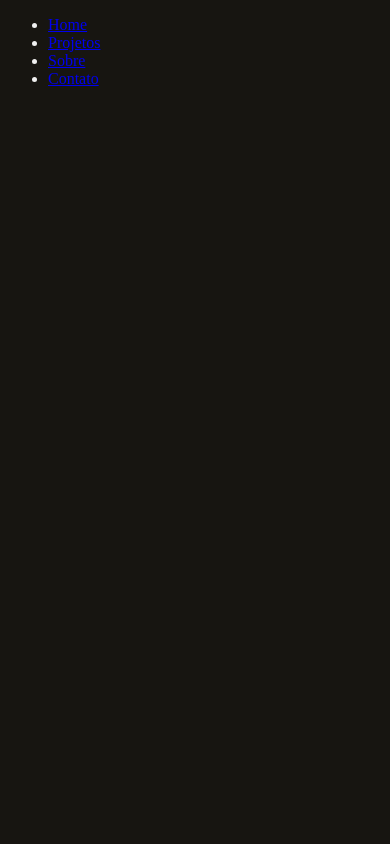
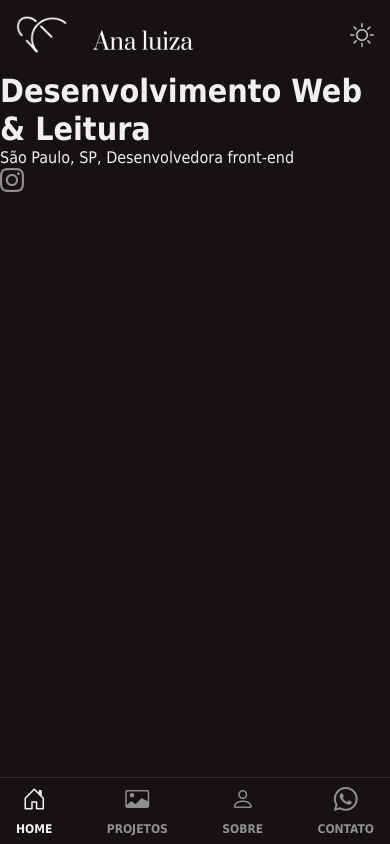
Before and after one commit to geovannasantosp/perfilana, a plain HTML site: page index.html in a window 390 px wide. Drawn offline with nearby package versions, Linux system fonts and the light colour scheme; a web font is replaced by a local one.

Commit message:
update backup projeto

```diff
--- a/css/styles.css
+++ b/css/styles.css
@@ -1,25 +1,23 @@
-/*Google Fonts*/
+/*  Google Fonts */  /* Atalho para Comentar Shift + ALT + A  */
+
 @import url('https://fonts.googleapis.com/css2?family=Playwrite+IT+Moderna:wght@100..400&family=Poppins:ital,wght@0,100;0,200;0,300;0,400;0,500;0,600;0,700;0,800;0,900;1,100;1,200;1,300;1,400;1,500;1,600;1,700;1,800;1,900&family=Rubik:ital,wght@0,300..900;1,300..900&display=swap');
-
-
 
 /* Variaveis das Cores */
 /* TEMA DARK */
 :root, :root[data-theme='dark'] {
-
-
-        --primary-color: #F0F0F0;
-        --primary-bg-color: #171511;
+    --primary-color: #f0f0f0;  /*cor principal Textos*/
+    --primary-bg-color: #171111;  /*cor principal Fundo*/
+    /* bg = background == cor do Fundo */
     --secondary-bg-color: #28292E;
     --primary-border-color: #28292E;
     --secondary-border-color: #56575A;
     --title-color: #F0F0F0;
-        --text-color: #8f8f8f;
-        --link-color: #F0F0F0;
+
+    --link-color: #8f8f8f;
+    --link-hover: #F0F0F0;
+
     --icon-color: #C7C8C9;
 }
-
-
 /* TEMA LIGHT */
 :root[data-theme='light'] {
     --primary-color: #0d0c09; /* cor principal textos */
@@ -61,37 +59,118 @@ a {
 a:hover {
     color: var(--link-hover);
 }
-i{
+
+i {
    color: var(--icon-color);
 }
-.header{
+
+.header {
     display: flex;
     flex-flow: row wrap;
+    /* Coloca o conteúdo em linha e permite a quebra de linha. */
     justify-content: space-between;
-    /*Os itens dentro do container flexível serão distribuidos
-    de maneira uniforme ao longo do eixo principal,
-    com espaços iguais entre eles.*/
+    /* Os itens dentro do container flexível serão distribuídos de maneira uniforme ao longo do eixo principal, com espaços iguais entre eles.  */
     align-items: center;
     width: 100%;
     padding: 0.5rem 1rem;
-    z-index: 2;
+    z-index: 2;/*sobreposição*/
 }
-.header-logo .logo {
+
+.header-logo .logo{
     width: 3.25rem;
     height: 3.25rem;
 }
 
-#toggleTheme{
+.header-logo .logo2 {
+    width: 6.25rem;
+    height: 1.25rem;
+    margin-left: 20px;
+    position: relative;
+    bottom: 10px;
+}
+
+html[data-theme='light'] .logo {
+    filter: invert(1);
+}
+
+#toggleTheme {
     font-size: 1.5rem;
-color:var(--icon-color);
+    color: var(--icon-color);
     cursor: pointer;
-transition: ease-in-out;
+    transition: ease-in-out .4s;
 }
-.menu{
+
+.menu {
     display: flex;
-    /* Torna o elemento um Flex Container automaticamente
-    transformando todos os filhos diretos em flex Itens */
+    /* Torna o Elemento um Flex container automaticamente transformando todos os filhos diretos em Flex Itens  */
     align-items: center;
     background: var(--primary-bg-color);
     gap: 1rem;
 }
+
+.menu-link {
+    display: flex;
+    align-items: center;
+    gap: .5rem;
+}
+
+.menu-mobile {   /* UL */
+    width: 100%;
+    position: fixed;
+    bottom: 0;
+    justify-content: space-between;
+    border-top: 1px solid var(--primary-border-color);
+}
+
+.menu-mobile .menu-link {
+    flex-direction: column;
+    justify-content: center;
+    padding: .5rem 1rem;
+}
+
+.menu-link.active .menu-icon,
+.menu-link.active .menu-text,
+.menu-link:hover .menu-icon,
+.menu-link:hover .menu-text {
+    color: var(--link-hover);
+}
+
+.menu-icon, .menu-text {
+    color: var(--link-color);
+    font-weight: 600;
+}
+
+.menu-icon {
+    font-size: 1.5rem;
+}
+
+.menu-text {
+    font-size: .75rem;
+    text-transform: uppercase;
+}
+
+.header-nav {
+    display: none;
+}
+
+.menu-principal {
+    gap: 1rem;
+}
+
+
+/* =====  --------------------- ======= */
+
+/* CSS Responsivo */
+@media (min-width: 768px)  {
+    .header {
+        position: fixed;
+        border-bottom: 3px solid var(--primary-border-color);
+        padding: 1rem 6rem;
+    }
+    .nav-mobile {
+        display: none;
+    }
+    .header-nav {
+        display: flex;
+    }
+}
--- a/index.html
+++ b/index.html
@@ -3,8 +3,9 @@
 <head>
     <meta charset="UTF-8">
     <meta name="viewport" content="width=device-width, initial-scale=1.0">
-    <title> Perfil Nathalia </title>
-    <link rel="stylesheet" href="css/style.css">
+    <title> Perfil Ana </title>
+    <link rel="stylesheet" href="css/styles.css">
+    <link rel="stylesheet" href="https://cdn.jsdelivr.net/npm/bootstrap-icons@1.11.3/font/bootstrap-icons.min.css">
 </head>
 <body>
     <header class="header">
@@ -24,10 +25,75 @@
                 </li>
             </ul>
         </nav>
+
+        <div class="header-logo">
+            <a href="#home">
+                <img src="img/logo.png" alt="" class="logo">
+                <img src="img/logo2.png" alt="" class="logo2">
+            </a>
+        </div>  <!-- Fim Logo -->
+
+        <div class="header-toggle">
+            <i id="toggleTheme" class="bi bi-sun"> </i>
+        </div>
+
     </header>  <!-- FIM header -->
 
+    <!-- menu mobile -->
+    <nav class="nav-mobile">
+        <ul class="menu menu-mobile">
+
+            <li class="menu-item">
+                <a href="#home" class="menu-link active">
+                    <i class="menu-icon bi bi-house-door"> </i>
+                    <span class="menu-text"> home </span>
+                </a>
+            </li> <!-- Li menu home -->
+
+            <li class="menu-item">
+                <a href="#projetos" class="menu-link">
+                    <i class="menu-icon bi bi-card-image"> </i>
+                    <span class="menu-text"> Projetos </span>
+                </a>
+            </li> <!-- Li menu projetos -->
+
+            <li class="menu-item">
+                <a href="#sobre" class="menu-link">
+                    <i class="menu-icon bi bi-person"></i>
+                    <span class="menu-text"> Sobre </span>
+                </a>
+            </li> <!-- Li menu Sobre -->
+
+            <li class="menu-item">
+                <a href="#contato" class="menu-link">
+                <i class="menu-icon bi bi-whatsapp"></i>
+                    <span class="menu-text"> Contato </span>
+                </a>
+            </li> <!-- Li menu Sobre -->
+
+        </ul>
+    </nav>   <!-- Fim menu mobile -->
+    <main id="home">
+        <div class="main-content">
+                <h1><b>Desenvolvimento Web </b> & Leitura </h1>
+                <p>São Paulo, SP, Desenvolvedora front-end</p>
+
+     <!-- Redes sociais -->
+            <ul class="menu menu-social"></ul>
+
+                <li>
+                    <a href="" class=""></a>
+                    <i class="menu-icon bi bi-instagram"></i>
+                </li>
+        </div><!-- fim main-contente -->
 
 
+        <div class="video">
+
+        </div>
+    </main>
+
+    <script src="js/script.js"> </script>
 
 </body>
 </html>
--- a/js/script.js
+++ b/js/script.js
@@ -0,0 +1,18 @@
+const toggleTheme = document.getElementById("toggleTheme");
+
+const rootHtml = document.documentElement;
+
+
+//função para alternar o tema
+function changeTheme () {
+    const currentTheme = rootHtml.getAttribute("data-theme");
+
+    currentTheme === "dark" ? rootHtml.setAttribute("data-theme", "light") : rootHtml.setAttribute("data-theme", "dark");
+
+    toggleTheme.classList.toggle("bi-sun");
+    toggleTheme.classList.toggle("bi-moon-stars");
+
+}
+
+toggleTheme.addEventListener("click", changeTheme);
+//fim da função mudar o tema
```
Also changed, not shown: img/logo2.png (added). Lines whose indentation alone changed are shown as unchanged.
